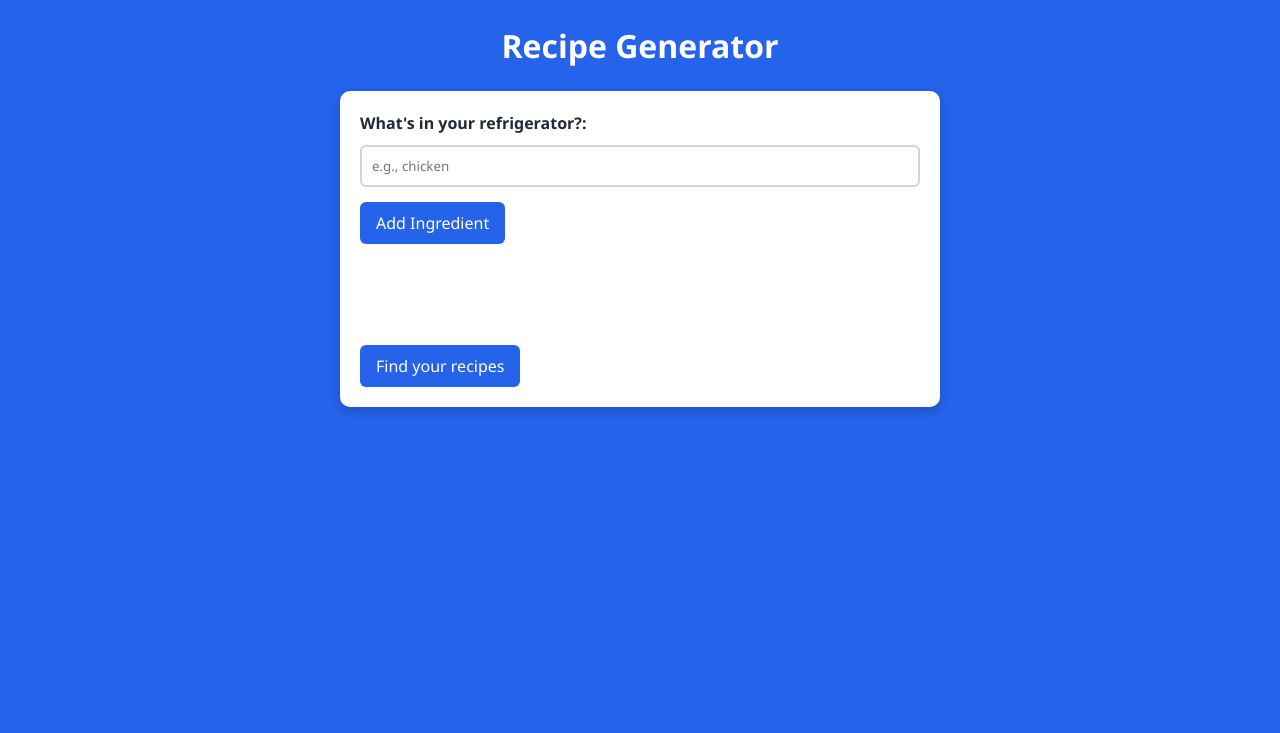
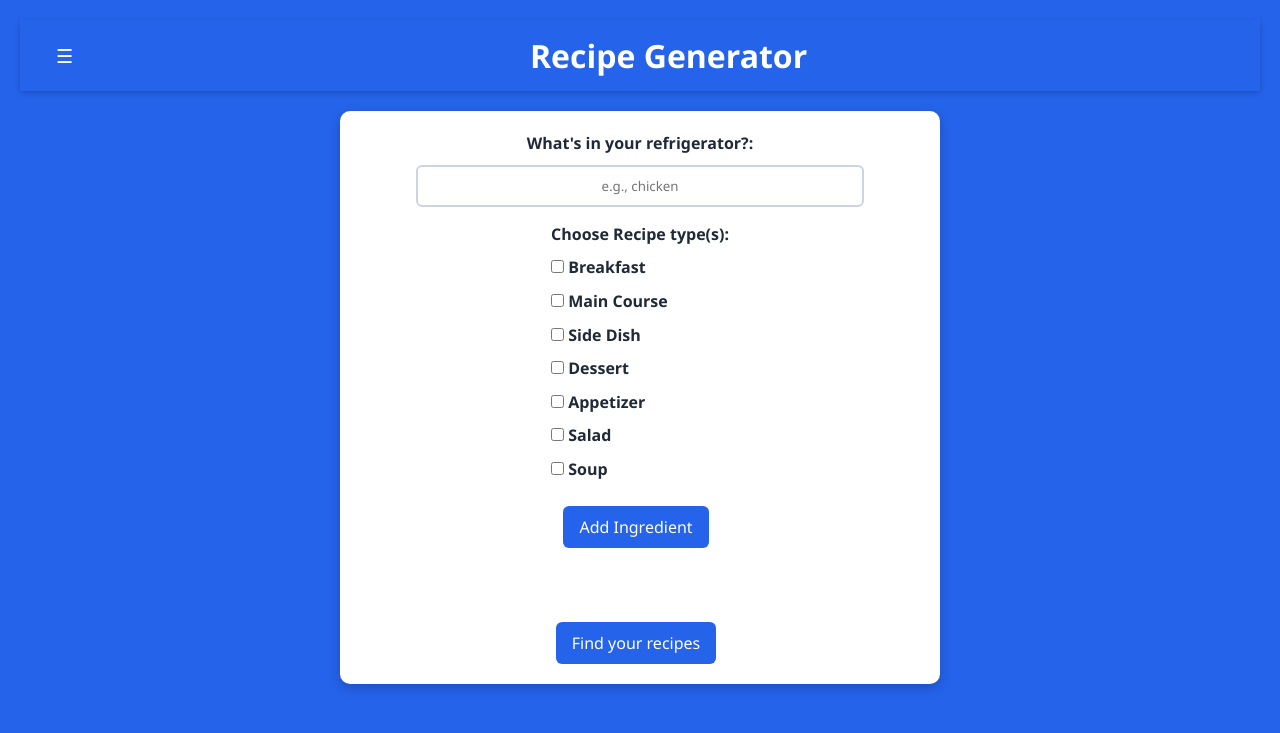
Before and after one commit to drummatwit/Recipe-Generator, a Flask app: page / in a window 1280 px wide. Shown: the top 733 px of the page. Run offline with Flask 3, Linux system fonts and the light colour scheme.

Commit message:
Centered Index.html, added a checkbox filter system and increased the output of recipes, added sidebar for navagation.

```diff
--- a/src/app.py
+++ b/src/app.py
@@ -7,7 +7,8 @@ app = Flask(__name__)
 def index():
     if request.method == 'POST':
         ingredients = [item.strip().capitalize() for item in request.form["ingredients"].split(",") if item.strip()]
-        recipes = find_recipes_by_ingredients(ingredients, number=5)
+        recipe_type = request.form.get("recipe_type")
+        recipes = find_recipes_by_ingredients(ingredients, recipe_type=recipe_type, number=20)
         return render_template("results.html", recipes=recipes, ingredients=ingredients)
     return render_template("index.html")
 
--- a/src/static/style.css
+++ b/src/static/style.css
@@ -38,7 +38,9 @@ h1, h2, h3 {
 
 /* Forms */
 form {
-    display: block;
+    display: flex;
+    flex-direction: column;
+    align-items: center;
     background: white;
     padding: 20px;
     border-radius: 10px;
@@ -55,12 +57,13 @@ label {
 }
 
 input[type="text"] {
-    width: 100%;
+    width: 80%;
     padding: 10px;
     border: 2px solid #cbd5e1;
     border-radius: 6px;
     margin-bottom: 15px;
     transition: border-color 0.3s;
+    text-align: center;
 }
 
 input[type="text"]:focus {
@@ -88,6 +91,20 @@ button:hover {
 button:active {
     transform: translateY(0);
 }
+.openbtn {
+    font-size:1.2rem;
+    background: none;
+    border: none;
+    color: white;
+    cursor: pointer;
+}
+
+.button-group {
+    display: flex;
+    justify-content: center;
+    gap: 10px;
+    margin-top: 15px
+}
 
 /* Ingredient List */
 ul {
@@ -104,6 +121,12 @@ ul li {
     color: #1e40af;
     font-weight: 500;
     text-transform: capitalize;
+}
+
+il#ingredientsList {
+    width: 80%;
+    text-align: center;
+    padding-left: 0;
 }
 
 /* Recipe Cards (Results Page) */
@@ -152,3 +175,67 @@ ul li {
     border-radius: 10px;
     margin: 15px 0;
 }
+
+/*SideBar*/
+.sidebar {
+    height: 100%;
+    width: 0;
+    position: fixed;
+    top: 0;
+    left: 0;
+    background-color: #1e3a8a;
+    overflow-x: hidden;
+    transition: 0.3s;
+    padding-top: 60px;
+    z-index: 1000;
+}
+.sidebar a {
+    padding: 10px 15px;
+    text-decoration: none;
+    font-size: 1.1rem;
+    color: #f9fafb;
+    display: block;
+    transition: 0.2s;
+}
+.sidebar a:hover {
+    background-color: #2563eb;
+}
+
+.sidebar .closebtn {
+    position: absolute;
+    top: 15px;
+    right: 20px;
+    font-size: 1.5rem;
+    background: none;
+    border: none;
+    color: #fff;
+    cursor: pointer;
+}
+.sidebar.active {
+    width: 220px;
+}
+
+/*Top Bar*/
+.topbar {
+    display: flex;
+    align-items: center;
+    background: #2563eb;
+    color: white;
+    padding: 10px 20px;
+    box-shadow: 0 2px 6px rgba(0,0,0,0.2);
+}
+
+.topbar h1 {
+    flex: 1;
+    text-align: center;
+    margin: 0;
+}
+
+#main {
+    transition: margin-left 0.3s;
+    padding: 20px;
+}
+
+#main.shifted {
+    margin-left: 220px;
+}
--- a/src/templates/index.html
+++ b/src/templates/index.html
@@ -23,22 +23,54 @@
                 input.value = "";
                 }
             }
+
+            function toggleSidebar() {
+                document.getElementById("sidebar").classList.toggle('active');
+                document.getElementById("main").classList.toggle('shifted');
+            }
     </script>
 </head>
 <body>
+    <div id="sidebar" class="sidebar">
+        <button class ="closebtn" onclick="toggleSidebar()">x</button>
+        <a href="#">Main Page</a>
+        <a href="#">Recipes</a>
+        <a href="#">Profiles</a>
+    </div>
+
+    <div class="topbar">
+        <button class ="openbtn" onclick="toggleSidebar()">☰</button>
         <h1>Recipe Generator</h1>
+    </div>
+
+    <div id="main">
         <form method="POST">
             <label>What's in your refrigerator?:</label>
             <input type="text" id="ingredient" placeholder="e.g., chicken">
+              <div class="recipe-type-filter">
+        <label>Choose Recipe type(s):</label>
+        <div class="checkbox-group">
+            <label><input type="checkbox" name="recipe_type" value="breakfast"> Breakfast</label>
+            <label><input type="checkbox" name="recipe_type" value="main course"> Main Course</label>
+            <label><input type="checkbox" name="recipe_type" value="side dish"> Side Dish</label>
+            <label><input type="checkbox" name="recipe_type" value="dessert"> Dessert</label>
+            <label><input type="checkbox" name="recipe_type" value="appetizer"> Appetizer</label>
+            <label><input type="checkbox" name="recipe_type" value="salad"> Salad</label>
+            <label><input type="checkbox" name="recipe_type" value="soup"> Soup</label>
+        </div>
+    </div>
+
+            <div class ="button-group">
                 <button type="button" onclick="addIngredient()">Add Ingredient</button>
+            </div>
 
             <h3>Ingredients:</h3>
             <ul id="ingredientsList"></ul>
 
-        <input type="hidden" name="ingredients" id="ingredientsHidden" />
-
-        <br><br>
+            <div class ="button-group">
                 <button type="submit">Find your recipes</button>
+            </div>
         </form>
+    </div>
 </body>
 </html>
--- a/src/templates/results.html
+++ b/src/templates/results.html
@@ -15,6 +15,8 @@
                     {{ recipe['title'] }}
                 </a>
             </div>
+        {% else %}
+            <p>No recipes found.</p>
         {% endfor %}
     </div>
 
```
Lines whose indentation alone changed are shown as unchanged.
